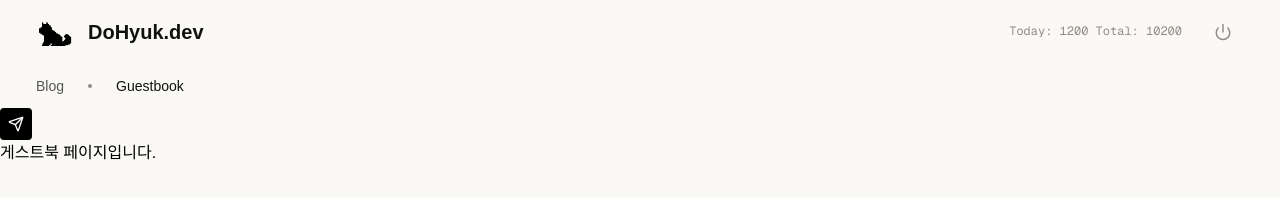
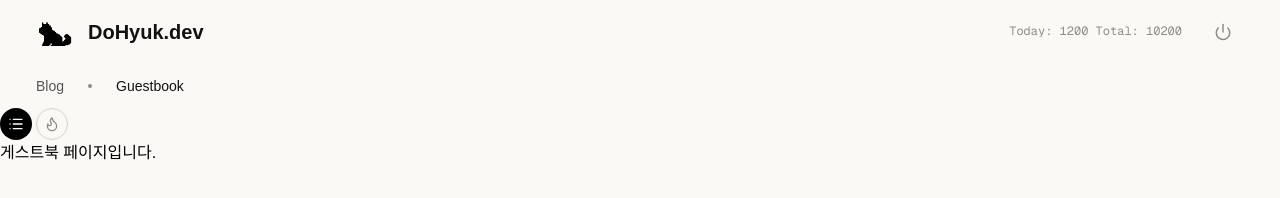
Before and after one commit to DoHyuk-Centric/DoHyuk.dev, a Next.js app: page /guestbook in a window 1280 px wide. Shown: the top 198 px of the page. Built offline with nearby package versions, Linux system fonts and the light colour scheme; a web font is replaced by a local one.

Commit message:
feat: ListViewToggle 컴포넌트 구현 및 그룹 컴포넌트 제작

```diff
--- /dev/null
+++ b/src/app/(public)/_components/listViewToggleGroup/ListViewToggleGroup.module.css
@@ -0,0 +1,4 @@
+.group {
+  display: flex;
+  gap: 4px;
+}
--- /dev/null
+++ b/src/app/(public)/_components/listViewToggleGroup/ListViewToggleGroup.tsx
@@ -0,0 +1,29 @@
+"use client";
+
+import { useState } from "react";
+import { List, Flame } from "lucide-react";
+import ListViewToggle from "@/components/listViewToggle";
+import styles from "./ListViewToggleGroup.module.css";
+
+type ViewMode = "list" | "popular";
+
+export default function ListViewToggleGroup() {
+  const [mode, setMode] = useState<ViewMode>("list");
+
+  return (
+    <div className={styles.group}>
+      <ListViewToggle
+        icon={List}
+        alt="목록순"
+        active={mode === "list"}
+        onClick={() => setMode("list")}
+      />
+      <ListViewToggle
+        icon={Flame}
+        alt="인기순"
+        active={mode === "popular"}
+        onClick={() => setMode("popular")}
+      />
+    </div>
+  );
+}
--- a/src/app/(public)/layout.tsx
+++ b/src/app/(public)/layout.tsx
@@ -1,15 +1,14 @@
 import styles from "./layout.module.css";
 import Header from "./_components/header/Header";
 import Navigation from "./_components/navigation/Navigation";
-import IconButton from "@/components/iconButton";
-import { Send } from "lucide-react";
+import ListViewToggleGroup from "./_components/listViewToggleGroup/ListViewToggleGroup";
 
 export default function PublicLayout({ children }: LayoutProps<"/">) {
   return (
     <div className={styles.container}>
       <Header />
       <Navigation />
-      <IconButton icon={Send} alt="플러스 버튼" size={32} />
+      <ListViewToggleGroup />
       {children}
     </div>
   );
--- a/src/components/components.module.css
+++ b/src/components/components.module.css
@@ -1,3 +1,4 @@
+/* 사용자 인터렉션 */
 .iconButton {
   display: flex;
   align-items: center;
@@ -11,3 +12,44 @@
 .iconButton:hover {
   background-color: rgba(0, 0, 0, 0.7);
 }
+
+/* 게시물 토글 (List/Popular) */
+.listViewToggle {
+  display: flex;
+  align-items: center;
+  justify-content: center;
+  border: 0.8px solid var(--contour);
+  border-radius: 50%;
+  transition: background-color 0.2s ease, color 0.2s ease;
+  transition: border 0.2s ease, color 0.2s ease;
+  background-color: transparent;
+  color: var(--text-whitegray);
+  width: 32px;
+  height: 32px;
+}
+
+.listViewToggle:hover {
+  background-color: rgba(0, 0, 0, 0.1);
+}
+
+.listViewToggle.active {
+  background-color: black;
+  color: white;
+  border: none;
+}
+
+.listViewToggle.active:hover {
+  background-color: rgba(0, 0, 0, 0.7);
+}
+
+@media (max-width: 768px) {
+  .listViewToggle {
+    width: 28px;
+    height: 28px;
+  }
+
+  .listViewToggle svg {
+    width: 14px;
+    height: 14px;
+  }
+}
--- a/src/components/iconButton.tsx
+++ b/src/components/iconButton.tsx
@@ -5,16 +5,14 @@ export default function IconButton({
   icon: Icon,
   alt,
   size = 32,
-  padding = 8,
 }: {
   icon: LucideIcon;
   alt: string;
   size?: number;
-  padding?: number;
 }) {
   return (
-    <button className={styles.iconButton} style={{ width: size, height: size, padding }} aria-label={alt}>
-      <Icon size={size - padding * 2} />
+    <button className={styles.iconButton} style={{ width: size, height: size }} aria-label={alt}>
+      <Icon size={size} />
     </button>
   );
 }
--- /dev/null
+++ b/src/components/listViewToggle.tsx
@@ -0,0 +1,25 @@
+import type { LucideIcon } from "lucide-react";
+import styles from "./components.module.css";
+
+export default function ListViewToggle({
+  icon: Icon,
+  alt,
+  active = false,
+  onClick,
+}: {
+  icon: LucideIcon;
+  alt: string;
+  active?: boolean;
+  onClick?: () => void;
+}) {
+  return (
+    <button
+      className={`${styles.listViewToggle} ${active ? styles.active : ""}`}
+      aria-label={alt}
+      aria-pressed={active}
+      onClick={onClick}
+    >
+      <Icon size={16} />
+    </button>
+  );
+}
```
